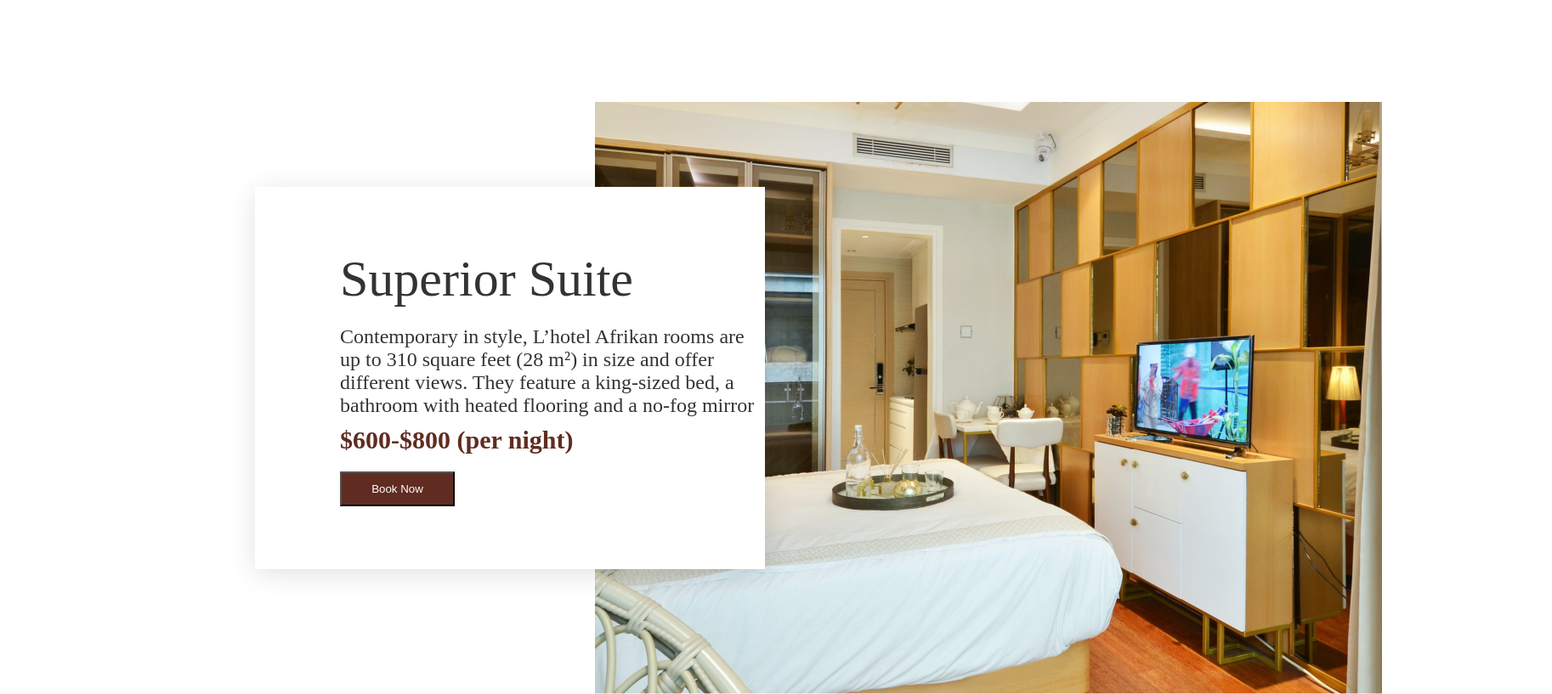
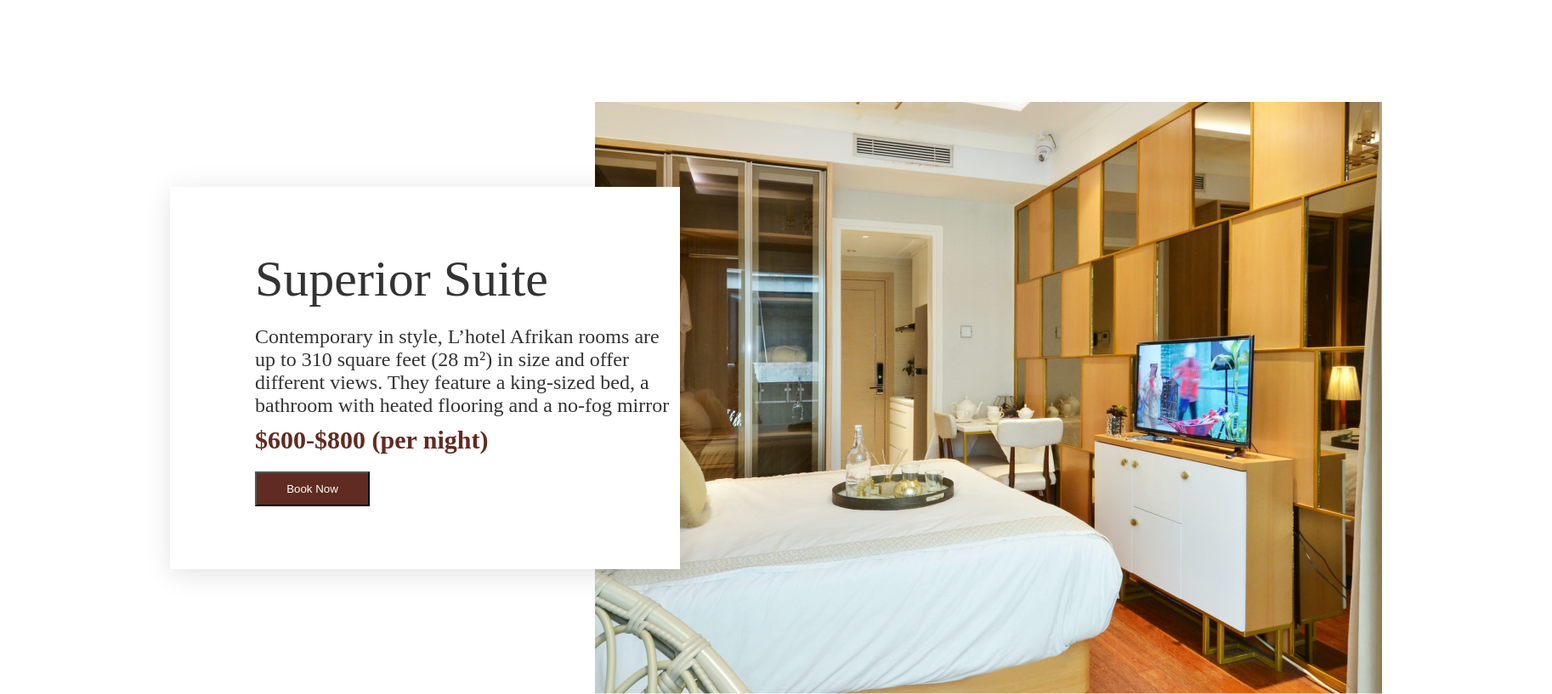
Before and after one commit to mark-okoth/RoomsPage, a website: page index.html in a window 1280 px wide. Shown: the part 3420-4237 px from the top of the page at 85% size, 1826 px wide, since content can reach past the window. Drawn offline with nearby package versions, Linux system fonts and the light colour scheme.

Commit message:
superior section

```diff
--- a/style.css
+++ b/style.css
@@ -251,7 +251,7 @@ btn {
 
 .superior-content {
   position: relative;
-  left: 200px;
+  left: 100px;
   top: 100px;
   width: 600px;
   box-shadow: var(--box-shadow);
@@ -277,3 +277,11 @@ btn {
   margin-bottom: 10px;
   font-size: 30px;
 }
+.superior-image{
+  margin-right: 100px;
+}
+.superior-image img{
+ background-size: cover;
+ background-position: center;
+ background-repeat: no-repeat;
+}
```
